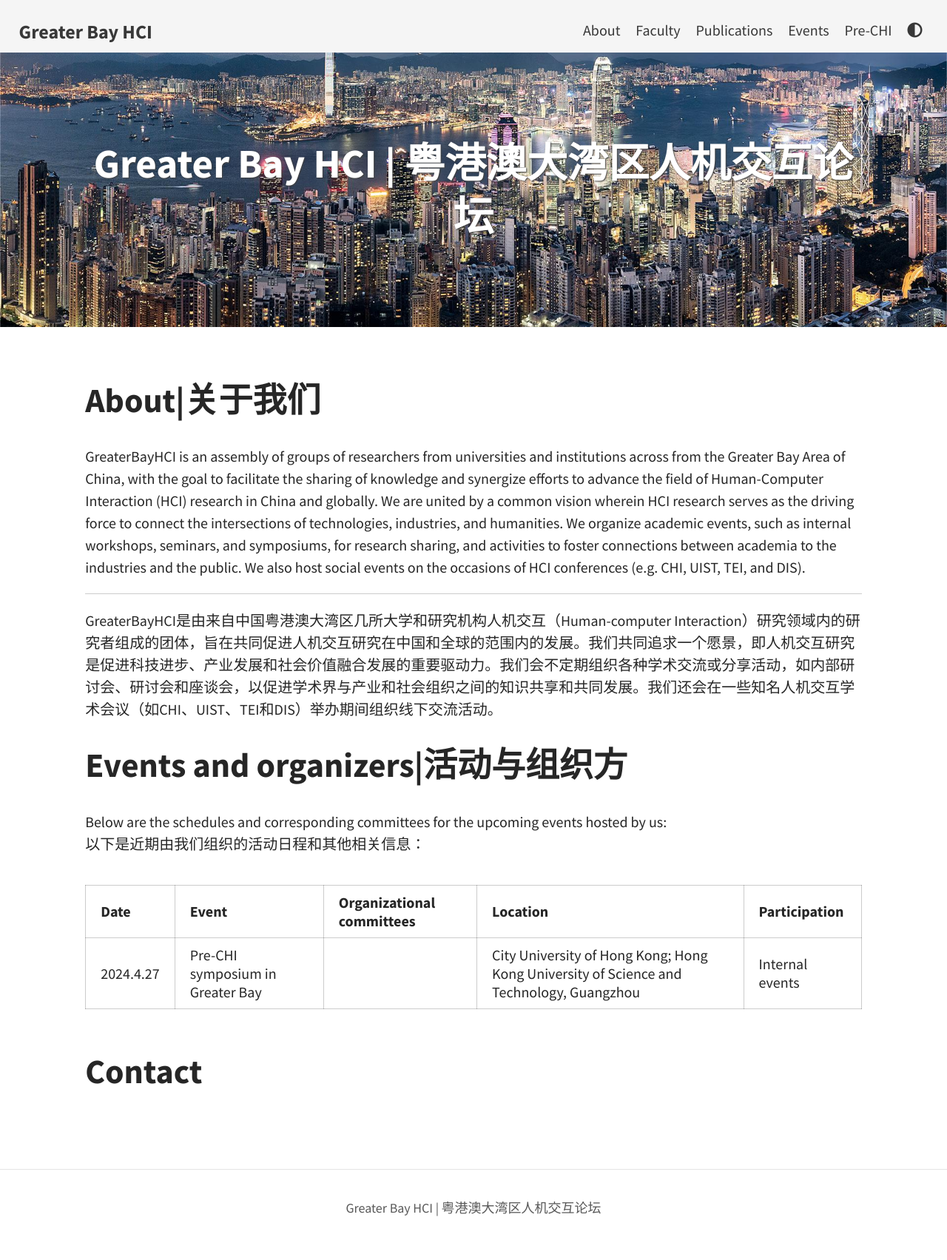
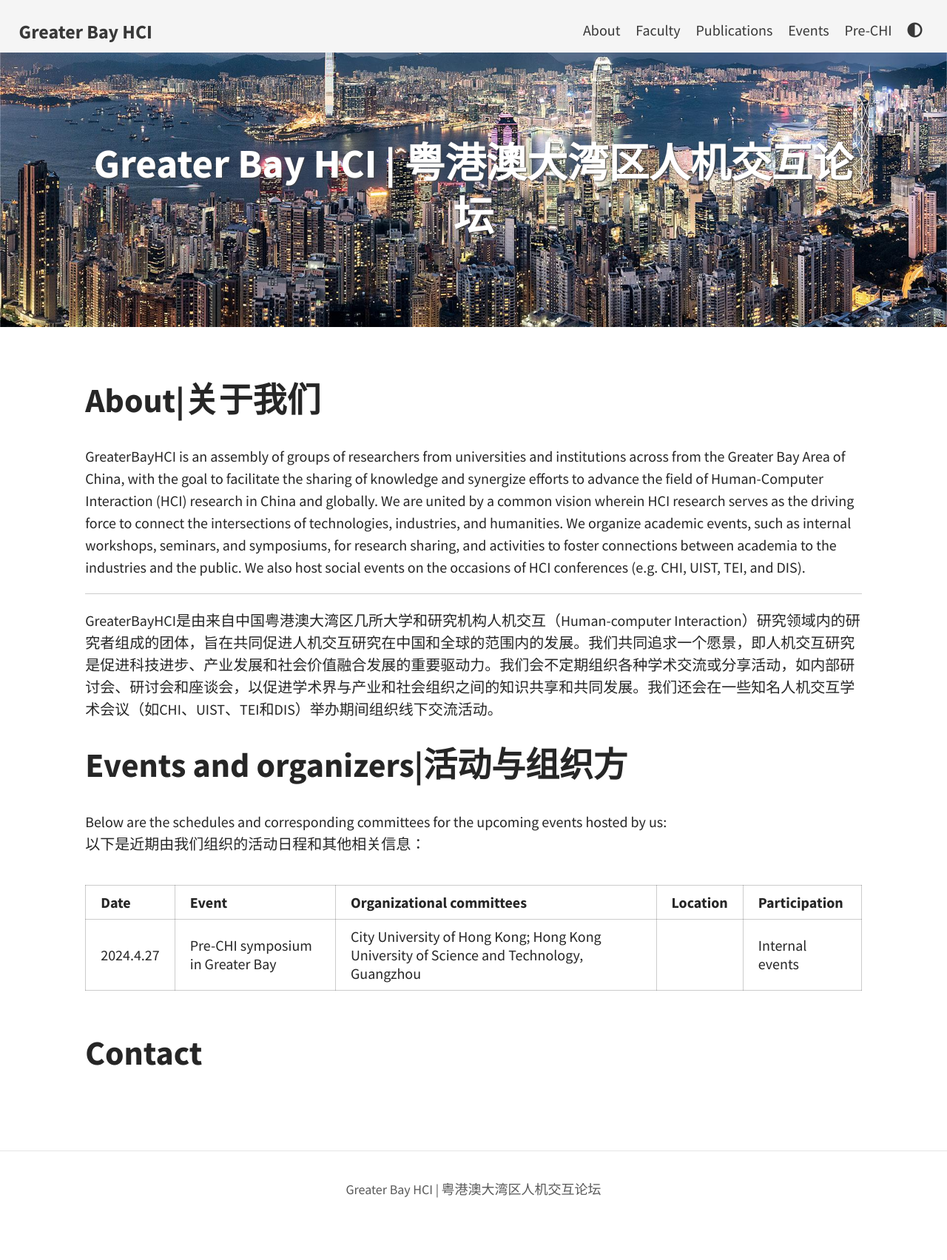
Before and after one commit to Immersive-Design-Group/GBAHCI, a Jekyll site: the page built from index.md, in a window 1280 px wide. Shown: the whole page at 74% size. Built offline with Jekyll 4.4.1, drawn with Linux system fonts in a browser that asks for light colours; a script that is not in the unit is left out; after the commit the page ends 1678 px from its top, so only the background shows below that.

```diff
--- a/index.md
+++ b/index.md
@@ -15,6 +15,6 @@ Below are the schedules and corresponding committees for the upcoming events hos
 
 | Date | Event | Organizational committees | Location | Participation  |
 | --- | --- | --- | --- | --- |
-| 2024.4.27 | Pre-CHI symposium in Greater Bay | | City University of Hong Kong; Hong Kong University of Science and Technology, Guangzhou | Internal events |
+| 2024.4.27 | Pre-CHI symposium in Greater Bay | City University of Hong Kong; Hong Kong University of Science and Technology, Guangzhou | | Internal events |
 
 # Contact
```
